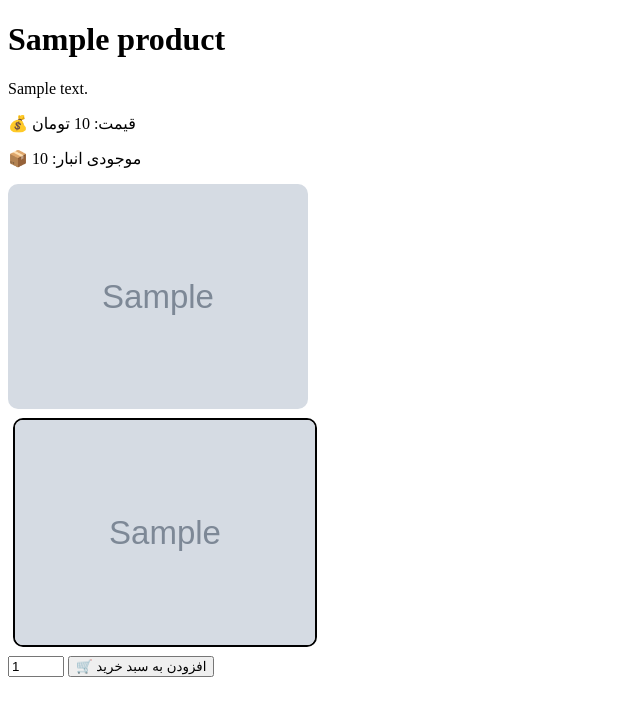
After one commit to mohammadsafarpour/coffee-shop, a Django app: page /products/1/ in a window 1280 px wide. The commit adds this page. Shown: the top 716 px of the page, without its empty margins (0-640 px from the left). Run offline with Django 5.2, Linux system fonts and the light colour scheme; tables that the repository leaves empty hold one stand-in row (values such as "Sample post"); grey boxes marked "Sample" are stand-in pictures.

Commit message:
product revised (product_detail.html was add, other revised with change)

```diff
--- /dev/null
+++ b/Templates/products/product_detail.html
@@ -0,0 +1,57 @@
+<!DOCTYPE html>
+<html lang="en">
+<head>
+    <meta charset="UTF-8">
+    <title>{{ product.name }}</title>
+    <style>
+        .product-gallery img {
+            max-width: 300px;
+            border-radius: 10px;
+        }
+        .thumbnail {
+            cursor: pointer;
+            max-width: 80px;
+            margin: 5px;
+            opacity: 0.6;
+        }
+        .thumbnail.active {
+            opacity: 1;
+            border: 2px solid #000;
+        }
+    </style>
+    <script>
+        function switchImage(src, thumb) {
+            document.getElementById("mainImage").src = src;
+            document.querySelectorAll(".thumbnail").forEach(t => t.classList.remove("active"));
+            thumb.classList.add("active");
+        }
+    </script>
+</head>
+<body>
+
+<h1>{{ product.name }}</h1>
+<p>{{ product.description }}</p>
+<p>💰 قیمت: {{ product.price }} تومان</p>
+<p>📦 موجودی انبار: {{ product.stock }}</p>
+
+<div class="product-gallery">
+    {% if product.images.all %}
+        <img id="mainImage" src="{{ product.images.all.0.image.url }}" alt="{{ product.images.all.0.alt_text }}">
+        <div>
+            {% for image in product.images.all %}
+                <img class="thumbnail {% if forloop.first %}active{% endif %}" src="{{ image.image.url }}" onclick="switchImage('{{ image.image.url }}', this)">
+            {% endfor %}
+        </div>
+    {% else %}
+        <p>تصویری برای این محصول موجود نیست.</p>
+    {% endif %}
+</div>
+
+<form method="POST" action="{% url 'add_to_cart' product.id %}">
+    {% csrf_token %}
+    <input type="number" name="quantity" value="1" min="1" max="{{ product.stock }}">
+    <button type="submit">🛒 افزودن به سبد خرید</button>
+</form>
+
+</body>
+</html>
--- a/Templates/products/product_list.html
+++ b/Templates/products/product_list.html
@@ -5,7 +5,7 @@
 {% block content %}
 <div class="flex justify-between items-center mb-8">
     <h1 class="text-3xl font-bold text-amber-400">لیست محصولات</h1>
-    <a href="{% url 'product-list' %}" class="bg-amber-500 hover:bg-amber-600 text-gray-900 font-bold py-2 px-5 rounded-lg transition-all duration-300 transform hover:scale-105">
+    <a href="{% url 'product-create' %}" class="bg-amber-500 hover:bg-amber-600 text-gray-900 font-bold py-2 px-5 rounded-lg transition-all duration-300 transform hover:scale-105">
         افزودن محصول جدید
     </a>
 </div>
@@ -13,7 +13,7 @@
 <div class="grid grid-cols-1 sm:grid-cols-2 md:grid-cols-3 lg:grid-cols-4 gap-8">
     {% for product in products %}
     <div class="glass-card rounded-xl p-5 text-center transform hover:-translate-y-2 transition-transform duration-300 flex flex-col justify-between">
-        <div>
+        <a href="{% url 'product-detail' product.id %}">
             {% if product.image %}
                 <img src="{{ product.image.url }}" alt="{{ product.name }}" class="w-full h-48 object-cover rounded-lg mb-4">
             {% else %}
@@ -22,7 +22,7 @@
                 </div>
             {% endif %}
             <h3 class="text-xl font-semibold mb-2 text-white">{{ product.name }}</h3>
-        </div>
+        </a>
         <div>
             <span class="text-lg font-bold text-amber-400">{{ product.price }} تومان</span>
         </div>
--- a/coffee_shop/settings.py
+++ b/coffee_shop/settings.py
@@ -144,3 +144,7 @@ DEFAULT_FROM_EMAIL = "U0F6D@example.com"
 
 MEDIA_URL = '/media/'
 MEDIA_ROOT = os.path.join(BASE_DIR, 'media')
+
+STATIC_URL = '/static/'
+STATICFILES_DIRS = [BASE_DIR / "static"]
+STATIC_ROOT = BASE_DIR / "staticfiles"
--- a/coffee_shop/urls.py
+++ b/coffee_shop/urls.py
@@ -14,15 +14,15 @@ Including another URLconf
     1. Import the include() function: from django.urls import include, path
     2. Add a URL to urlpatterns:  path('blog/', include('blog.urls'))
 """
+from django.urls import path, include
+from django.conf.urls.static import static
+
 from django.contrib import admin
-from django.urls import path, include
 from django.contrib.auth import views as auth_views
 from django.views.generic.base import TemplateView
+from products.views import ProductListView, ProductCreateView
+
 from django.conf import settings
-from django.conf.urls.static import static
-
-
-
 
 urlpatterns = [
     path('admin/', admin.site.urls),
@@ -32,10 +32,11 @@ urlpatterns = [
     path('accounts/', include('accounts.urls')),
     path('orders/', include('orders.urls')),
     # path('',TemplateView.as_view(template_name='login.html'), name='login'),
-
     #path('accounts/', include(accounts.urls)),
     path('orders/', include('orders.urls'), name='orders'),
     path('products/', include('products.urls'), name='products'),
+    path('create/', ProductCreateView.as_view(), name='product-create'),
+
 ]
 
 if settings.DEBUG:
--- a/orders/models.py
+++ b/orders/models.py
@@ -30,7 +30,6 @@ class Order(models.Model):
     def total_price(self):
         return sum(item.total_price for item in self.order_items.all())
 
-
 class OrderItem(models.Model):
     order = models.ForeignKey(Order, on_delete=models.CASCADE, related_name='order_items')
     product = models.ForeignKey(Product, on_delete=models.CASCADE)
--- a/products/models.py
+++ b/products/models.py
@@ -18,7 +18,8 @@ class Product(models.Model):
     description = models.TextField(blank=True)
     price = models.PositiveIntegerField()
     is_active = models.BooleanField(default=True)
-
+    stock = models.PositiveIntegerField(default=0)
+    created_at = models.DateTimeField(auto_now_add=True)
 
     def __str__(self):
         return self.name
@@ -33,9 +34,10 @@ class Ingredient(models.Model):
 class ProductImage(models.Model):
     product = models.ForeignKey(Product, on_delete=models.CASCADE, related_name='images')
     image = models.ImageField(upload_to='products/')
+    alt_text = models.CharField(max_length=100, blank=True)
 
     def __str__(self):
-        return f"{self.product.name} Image"
+        return f"Image for {self.product.name}"
 
     class Meta:
         ordering = ['id']
--- a/products/urls.py
+++ b/products/urls.py
@@ -1,8 +1,13 @@
 from django.urls import path
+from .views import ProductListView, ProductCreateView
+
 from . import views
 
 urlpatterns = [
 
     path('', views.ProductListView.as_view(), name='product-list'),
     path('add/', views.ProductCreateView.as_view(), name='product-add'),
+    path('<int:pk>/', views.ProductDetailView.as_view(), name='product-detail'),
+    path('create/', ProductCreateView.as_view(), name='product-create'),
+
 ]
--- a/products/views.py
+++ b/products/views.py
@@ -1,5 +1,8 @@
-from django.views.generic import ListView, CreateView
+from django.shortcuts import render, get_object_or_404
+
+from django.views.generic import ListView, CreateView, DetailView
 from django.urls import reverse_lazy
+
 from .models import Product
 
 class ProductListView(ListView):
@@ -12,3 +15,12 @@ class ProductCreateView(CreateView):
     template_name = 'products/product_create.html'
     fields = '__all__' #['category', 'name', 'slug', 'image', 'description', 'price', 'ingredients']
     success_url = reverse_lazy('product-list')
+
+def product_detail(request, pk):
+    product = get_object_or_404(Product, pk=pk)
+    return render(request, 'products/product_detail.html', {'product': product})
+
+class ProductDetailView(DetailView):
+    model = Product
+    template_name = 'products/product_detail.html'
+    context_object_name = 'product'
```
